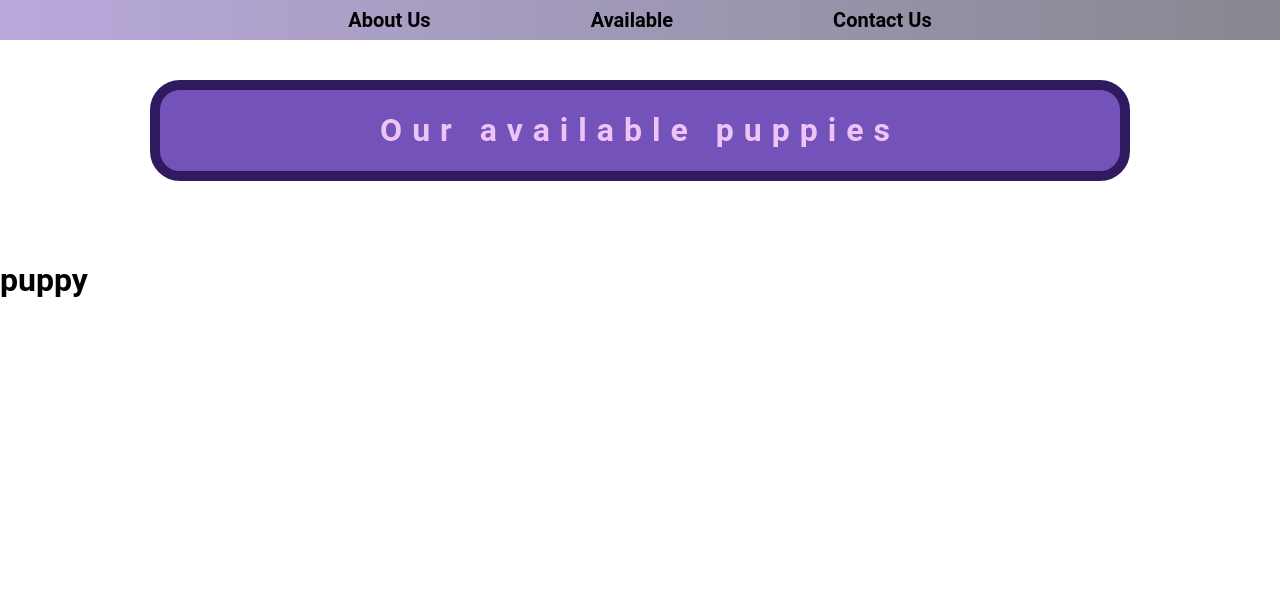
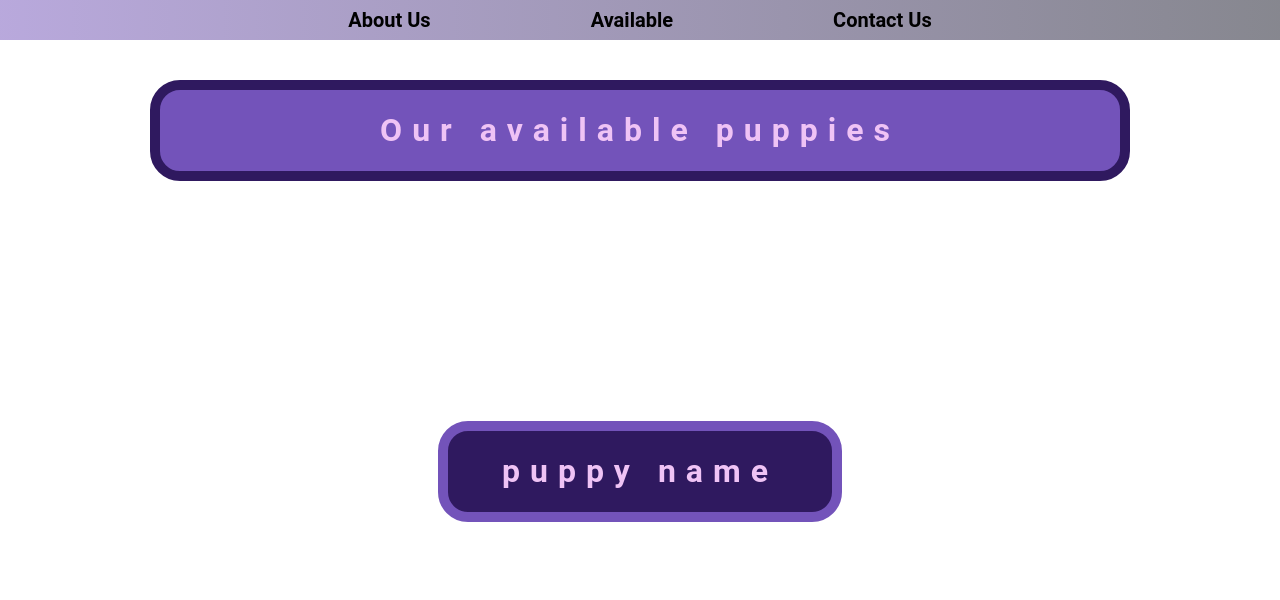
Before and after one commit to TdL752/RoyalWrinklesBulldogs, a plain HTML site: page available.html in a window 1280 px wide. Shown: the top 600 px of the page. Drawn offline with Linux system fonts and the light colour scheme; a web font is replaced by a local one.

Commit message:
puppy name containers added

```diff
--- a/available.html
+++ b/available.html
@@ -40,12 +40,11 @@
 				Our available puppies
 			</h1>
 		</div>
-		<div class="puppy-id-outer-container">
-			<div class="puppy-id-inner-container">
-				<h1 class="header-text">
-					puppy
-				</h1>
-			</div>
+		<div class="puppy-id-container">
+			<h1 class="puppy-id heading-text">
+				puppy name
+			</h1>
+		</div>
 		<div class="top-container">
 			<div class="outer-container">
 				<img alt="brindle male" class="contained-image-top" src="https://res.cloudinary.com/dbuwekmex/image/upload/v1767407510/IMG_20260102_213042_dhlhzj.jpg" />
--- a/styles.css
+++ b/styles.css
@@ -73,6 +73,14 @@ nav {
 	color: #EFC3F5;
 	letter-spacing: 10px;
 	text-align: center;
+}
+
+.puppy-id-container {
+	background-color: #2F195F;
+	width: 30%;
+	border: 10px solid #7353BA;
+	border-radius: 30px;
+	margin: 15rem auto -15rem auto;
 }
 
 .text {
```
